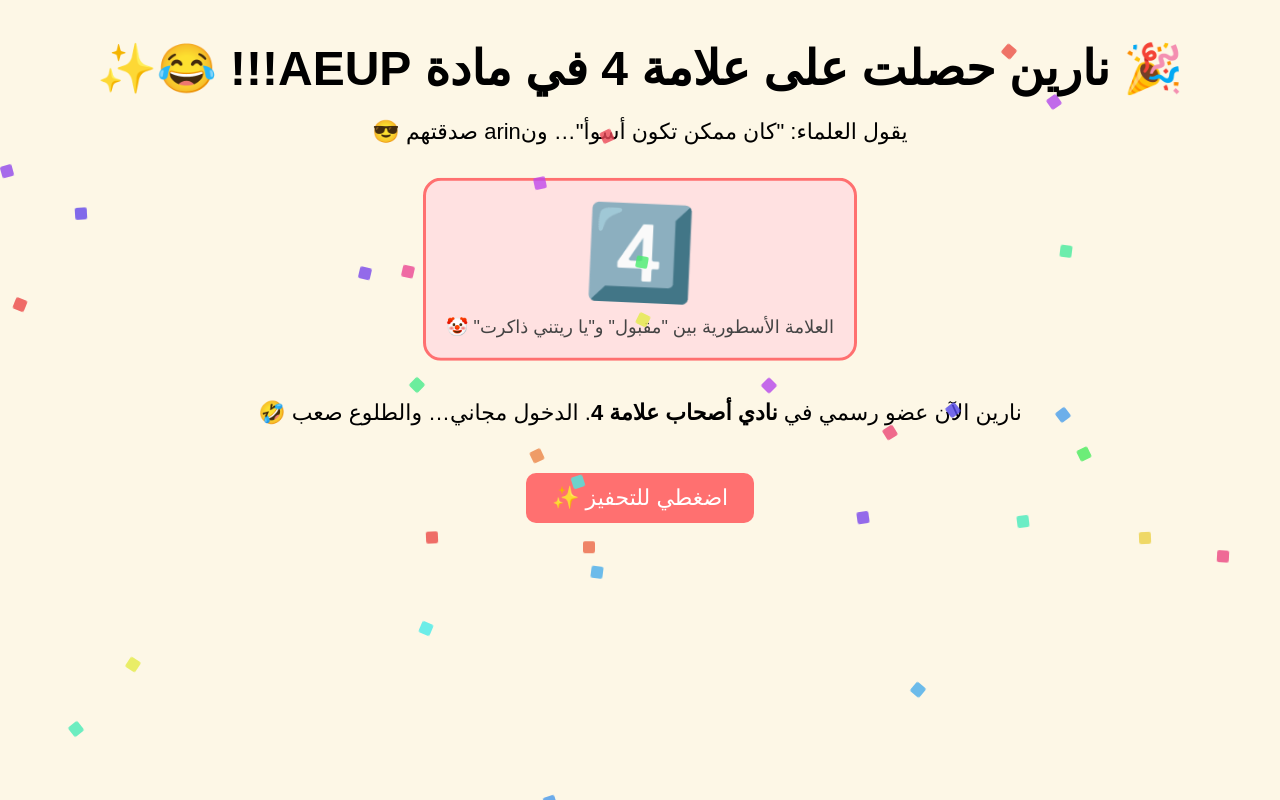
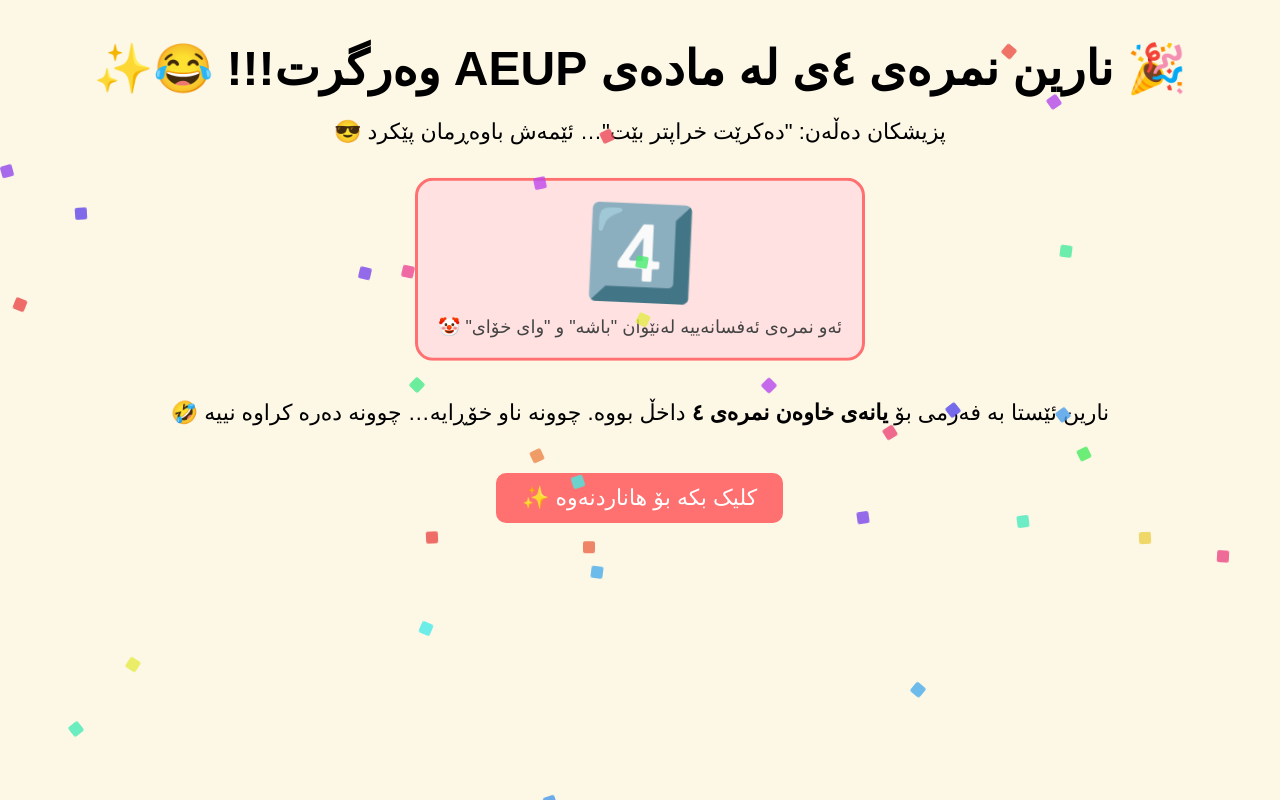
Before and after one commit to Flo781/webseite, a plain HTML site: page index.html in a window 1280 px wide. Drawn offline with Linux system fonts and the light colour scheme.

Commit message:
Add files via upload

```diff
--- a/index.html
+++ b/index.html
@@ -1,8 +1,8 @@
 <!doctype html>
-<html lang="ar" dir="rtl">
+<html lang="ckb" dir="rtl">
 <head>
   <meta charset="utf-8" />
-  <title>نارين حصلت على علامة 4 في AEUP 😂✨</title>
+  <title>نارین نمرەی ٤ی لە AEUP وەرگرت 😂✨</title>
   <style>
     body{
       font-family: "Arial", sans-serif;
@@ -92,21 +92,21 @@
 </head>
 <body>
 
-  <h1>🎉 نارين حصلت على علامة 4 في مادة AEUP!!! 😂✨</h1>
-  <p>يقول العلماء: "كان ممكن تكون أسوأ"… ونarin صدقتهم 😎</p>
+  <h1>🎉 نارین نمرەی ٤ی لە مادەی AEUP وەرگرت!!! 😂✨</h1>
+  <p>پزیشکان دەڵەن: "دەکرێت خراپتر بێت"… ئێمەش باوەڕمان پێکرد 😎</p>
 
   <div class="box">
     <div class="big">4️⃣</div>
-    <div class="small">العلامة الأسطورية بين "مقبول" و"يا ريتني ذاكرت" 🤡</div>
+    <div class="small">ئەو نمرەی ئەفسانەییە لەنێوان "باشە" و "وای خۆای" 🤡</div>
   </div>
 
-  <p style="margin-top:30px">نارين الآن عضو رسمي في <strong>نادي أصحاب علامة 4</strong>. الدخول مجاني… والطلوع صعب 🤣</p>
+  <p style="margin-top:30px">نارین ئێستا بە فەرمی بۆ <strong>یانەی خاوەن نمرەی ٤</strong> داخڵ بووە. چوونە ناو خۆڕایە… چوونە دەرە کراوە نییە 🤣</p>
 
-  <button class="button" onclick="message()">اضغطي للتحفيز ✨</button>
+  <button class="button" onclick="message()">کلیک بکە بۆ هاناردنەوە ✨</button>
 
   <script>
     function message(){
-      alert('نارين… اليوم 4، بكرة 3، وبعد بكرة يمكن 1 😂');
+      alert('نارین… ئەمرۆ ٤، سبەی ٣، دوای سبەی لەوانەیە ١ 😂');
     }
 
     for(let i = 0; i < 50; i++){
```
